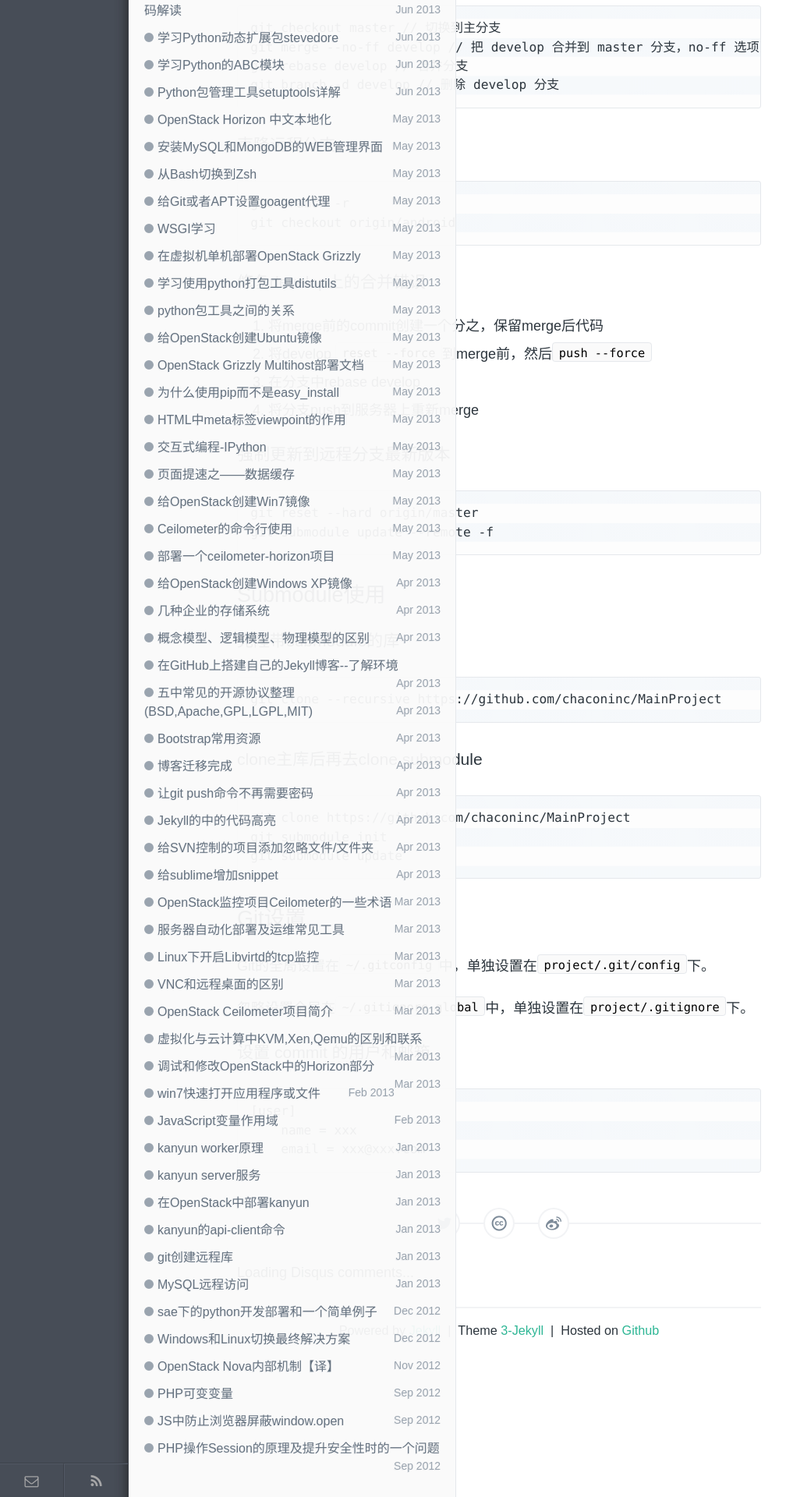
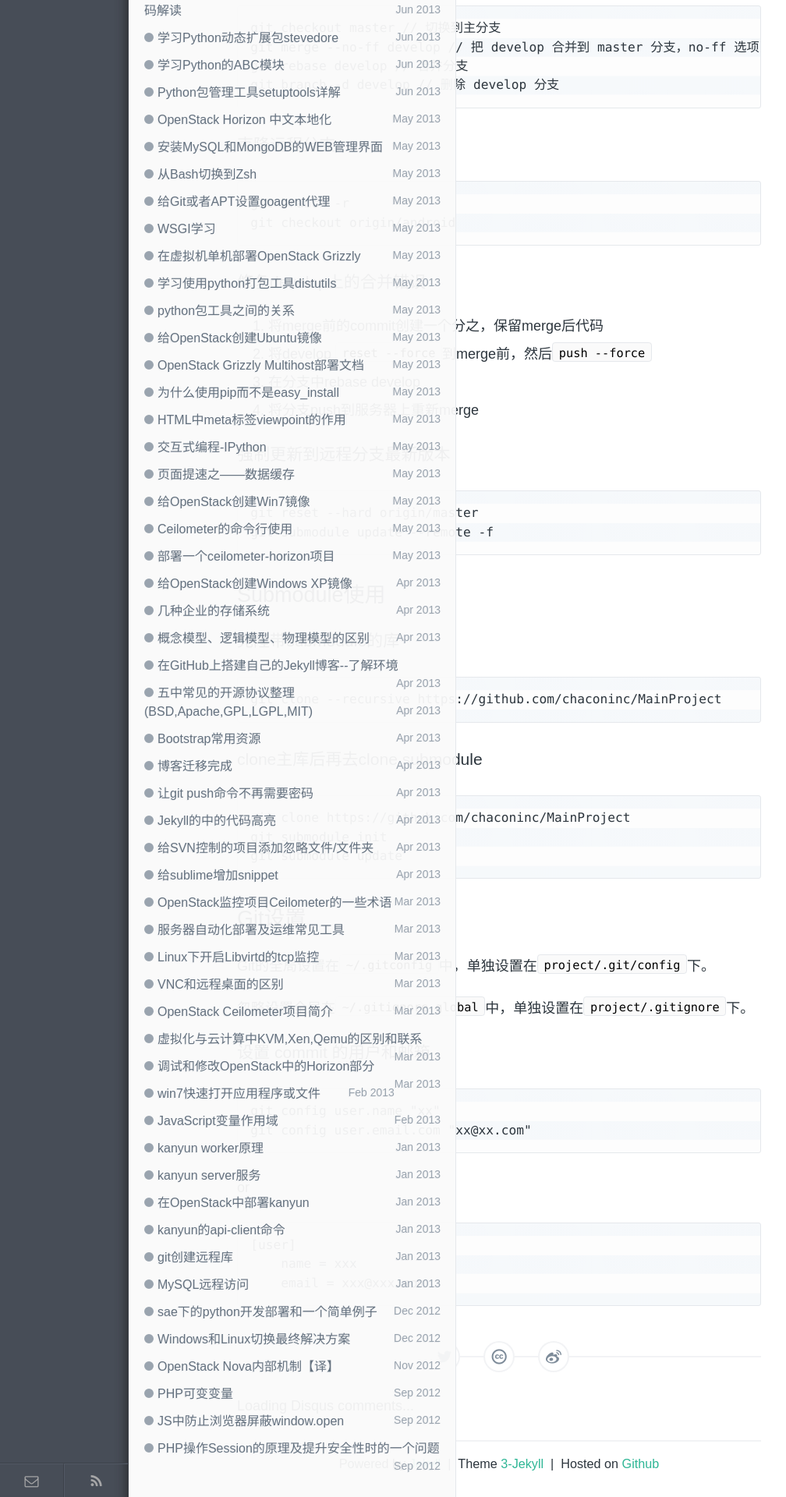
Before and after one commit to dayon3z1/suyan, a Jekyll site: the page built from _posts/resource/2014-01-15-general-git-resources.md, in a window 1280 px wide. Shown: the part 2005-3925 px from the top of the page at 78% size, without its empty margins (0-1008 px from the left). Built offline with Jekyll 4.4.1, drawn with Linux system fonts in a browser that asks for light colours; comment, search, counter and statistics services are not loaded.

Commit message:
format post

````diff
--- a/_posts/resource/2014-01-15-general-git-resources.md
+++ b/_posts/resource/2014-01-15-general-git-resources.md
@@ -100,6 +100,13 @@ Git的全局设置在`~/.gitconfig`中，单独设置在`project/.git/config`下
 ### 设置 commit 的用户和邮箱
 
 ```
+git config user.name "xx"
+git config user.email.com "xx@xx.com"
+```
+
+or
+
+```
 [user]
     name = xxx
     email = xxx@xxx.com
````
Also changed, not shown: _posts/tech/2014-01-30-understanding-the-github-workflow.md (+1 -0 lines).
